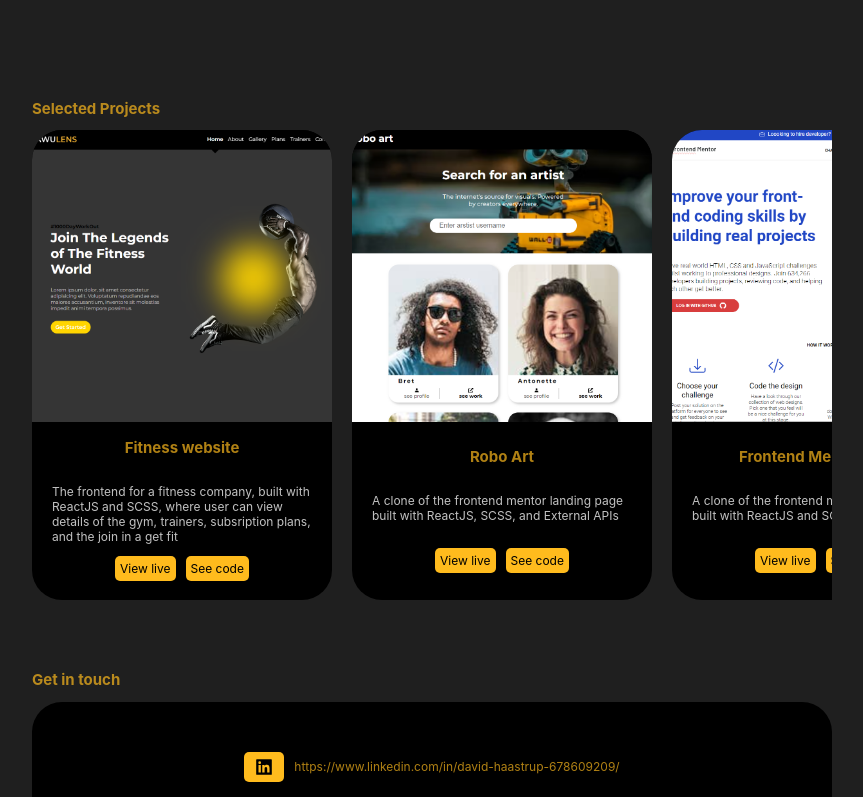
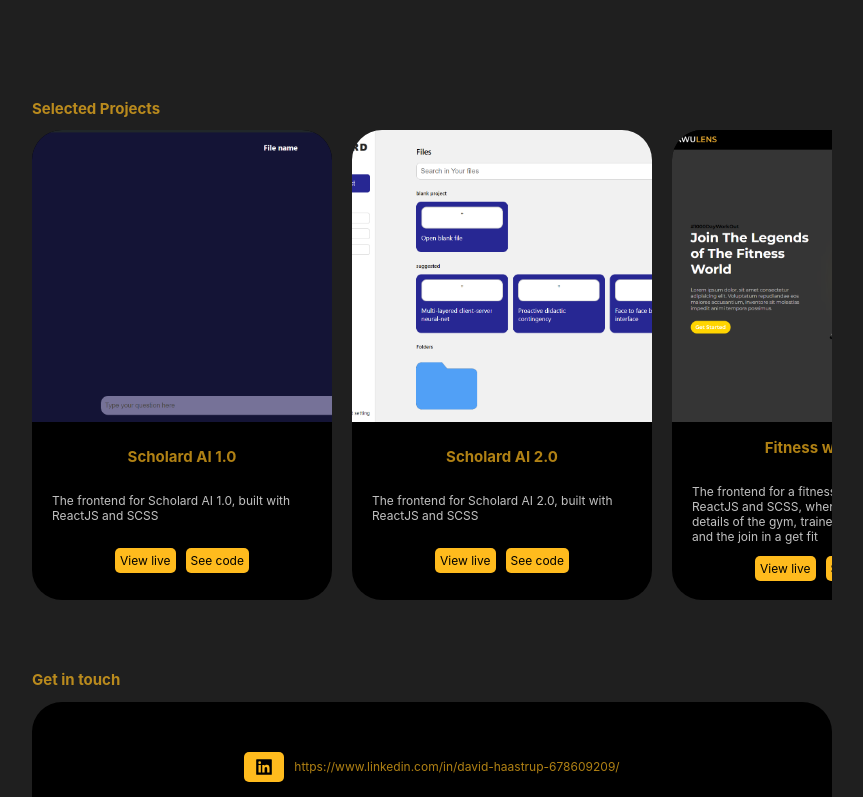
Before and after one commit to DavidFlutter/david-haastrup-portfolio-one, a React (Create React App) app: page / in a window 1280 px wide. Shown: the part 691-1488 px from the top of the page, without its empty margins (208-1071 px from the left). Built offline with nearby package versions, Linux system fonts and the light colour scheme.

Commit message:
Add new projects

```diff
--- a/src/data/projects.js
+++ b/src/data/projects.js
@@ -1,6 +1,22 @@
 const projects = [
     {
         id: 1,
+        name: "Scholard AI 1.0",
+        link: "https://davidflutter.github.io/scholard-frontend-1.0/",
+        desc: "The frontend for Scholard AI 1.0, built with ReactJS and SCSS",
+        github: "https://github.com/DavidFlutter/scholard-frontend-1.0.git",
+        image: require("../images/scholard_ai_1.png")
+    },
+    {
+        id: 2,
+        name: "Scholard AI 2.0",
+        link: "https://davidflutter.github.io/scholard-frontend2.0/",
+        desc: "The frontend for Scholard AI 2.0, built with ReactJS and SCSS",
+        github: "https://github.com/DavidFlutter/scholard-frontend2.0.git",
+        image: require("../images/scholard_ai_2.png")
+    },
+    {
+        id: 3,
         name: "Fitness website",
         link: "https://davidflutter.github.io/fitness-website/",
         desc: "The frontend for a fitness company, built with ReactJS and SCSS, where user can view details of the gym, trainers, subsription plans, and the join in a get fit ",
@@ -8,7 +24,7 @@ const projects = [
         image: require("../images/fitness_website_image.png")
     },
     {
-        id: 2,
+        id: 4,
         name: "Robo Art",
         link: "https://davidflutter.github.io/robo_art1.0/",
         desc: "A clone of the frontend mentor landing page built with ReactJS, SCSS, and External APIs",
@@ -16,7 +32,7 @@ const projects = [
         image: require("../images/robo_art_image.png")
     },
     {
-        id: 3,
+        id: 5,
         name: "Frontend Mentor clone",
         link: "https://davidflutter.github.io/frontend-mentor-clone/",
         desc: "A clone of the frontend mentor landing page built with ReactJS and SCSS",
```
Also changed, not shown: src/images/scholard_ai_1.png (added), src/images/scholard_ai_2.png (added).
